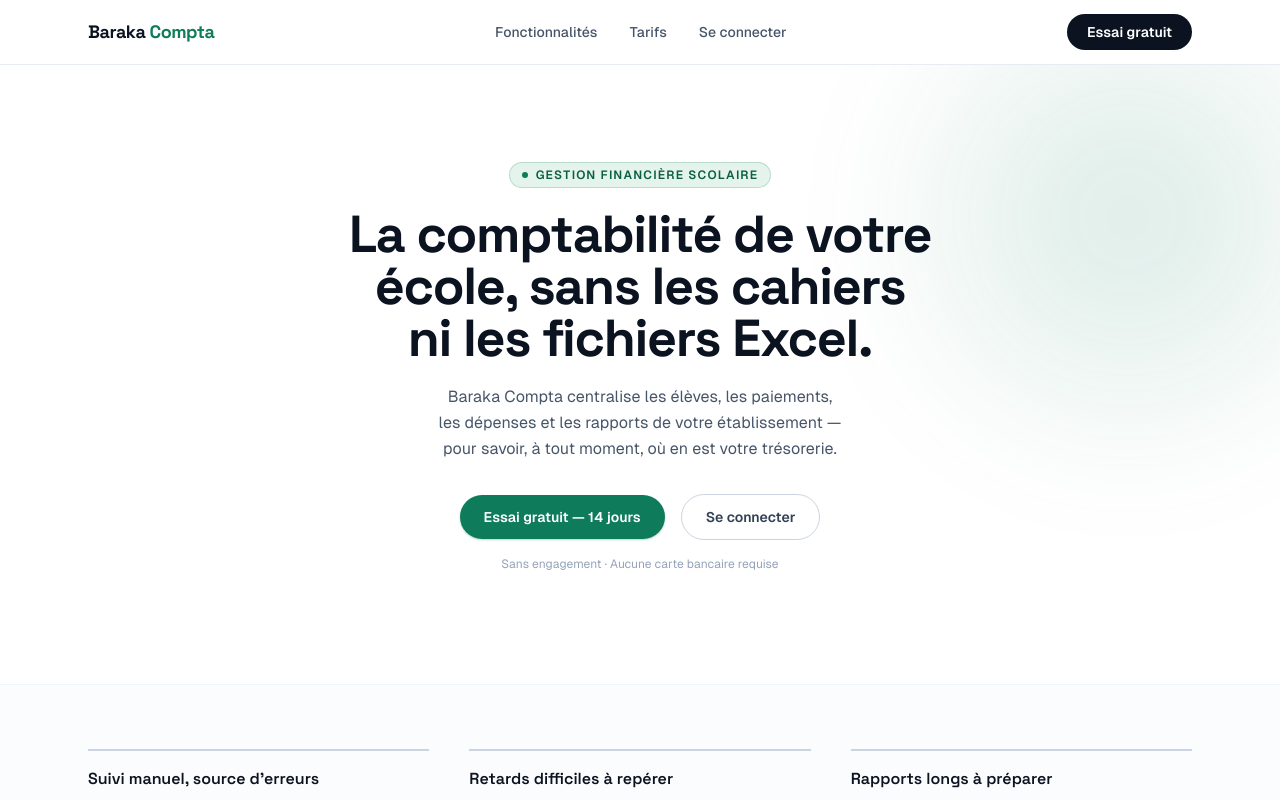
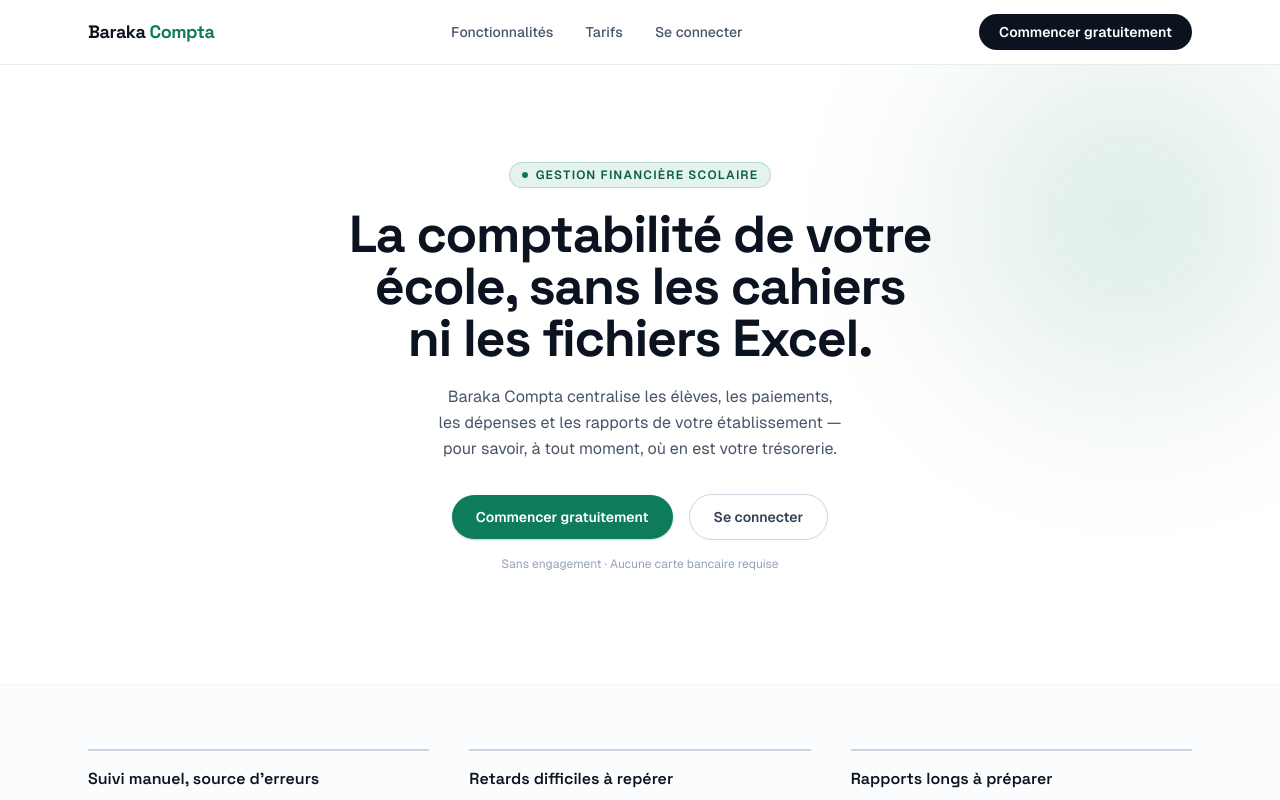
Before and after one commit to sagneboubacar-code/barakacompta, a Next.js app: page / in a window 1280 px wide. Shown: the top 800 px of the page. Built offline with nearby package versions, Linux system fonts and the light colour scheme.

Commit message:
copy: remplace "Essai gratuit — 14 jours" par "Commencer gratuitement" sur les CTA

```diff
--- a/src/app/page.tsx
+++ b/src/app/page.tsx
@@ -69,7 +69,7 @@
             href="/signup"
             className="rounded-full bg-ink px-5 py-2 text-sm font-semibold text-white transition-colors hover:bg-brand-dark"
           >
-            Essai gratuit
+            Commencer gratuitement
           </Link>
         </div>
       </header>
@@ -99,7 +99,7 @@
                 href="/signup"
                 className="rounded-full bg-brand px-6 py-3 text-sm font-semibold text-white shadow-sm shadow-brand/30 transition-colors hover:bg-brand-dark"
               >
-                Essai gratuit — {PLANS[0].trialDays} jours
+                Commencer gratuitement
               </Link>
               <Link
                 href="/login"
@@ -255,7 +255,7 @@
               href="/signup"
               className="mt-8 inline-flex items-center justify-center rounded-full bg-brand px-8 py-3 text-sm font-semibold text-white shadow-lg shadow-brand/30 transition-colors hover:bg-emerald-500"
             >
-              Essai gratuit — {PLANS[0].trialDays} jours
+              Commencer gratuitement
             </Link>
           </Reveal>
         </div>
```
